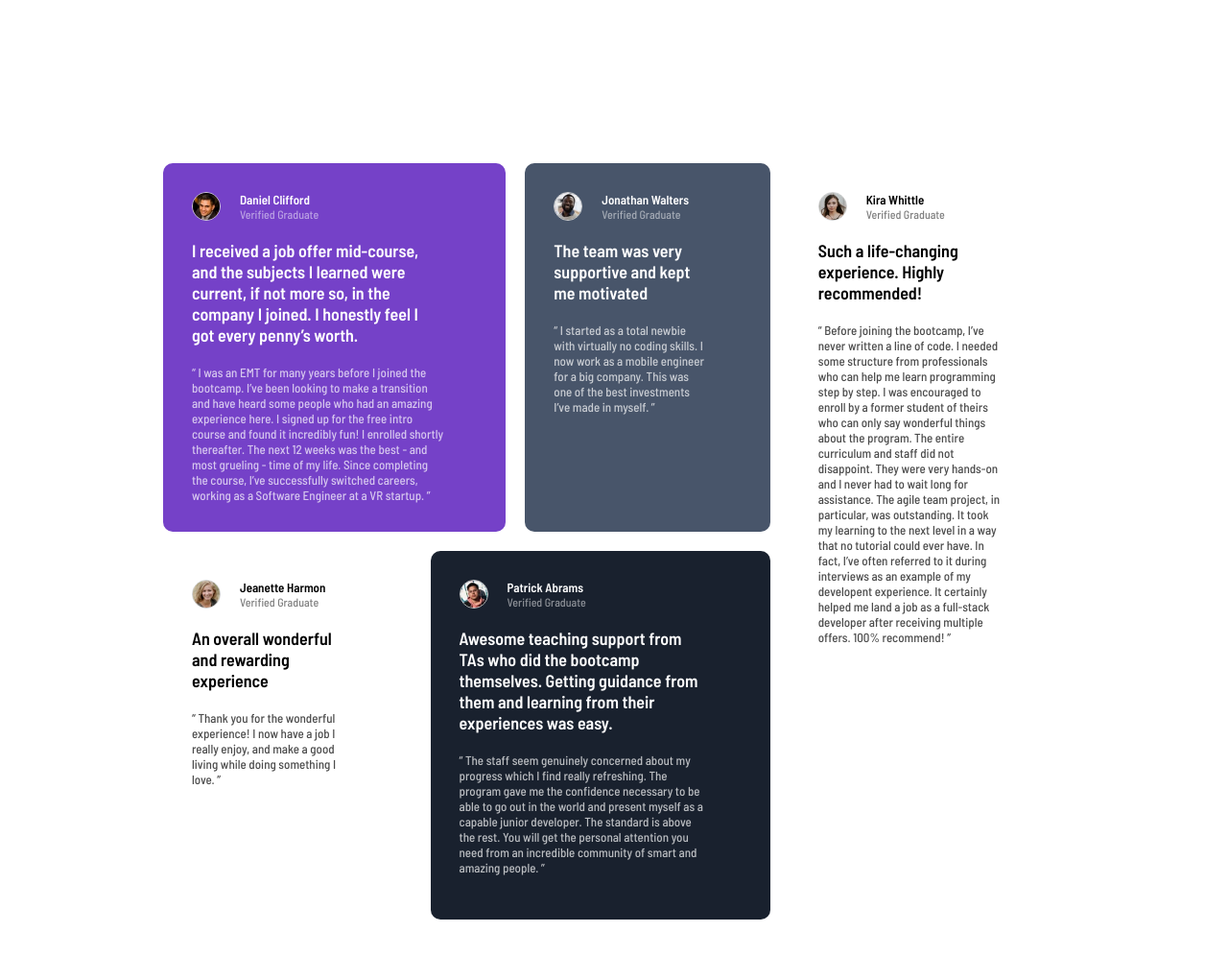
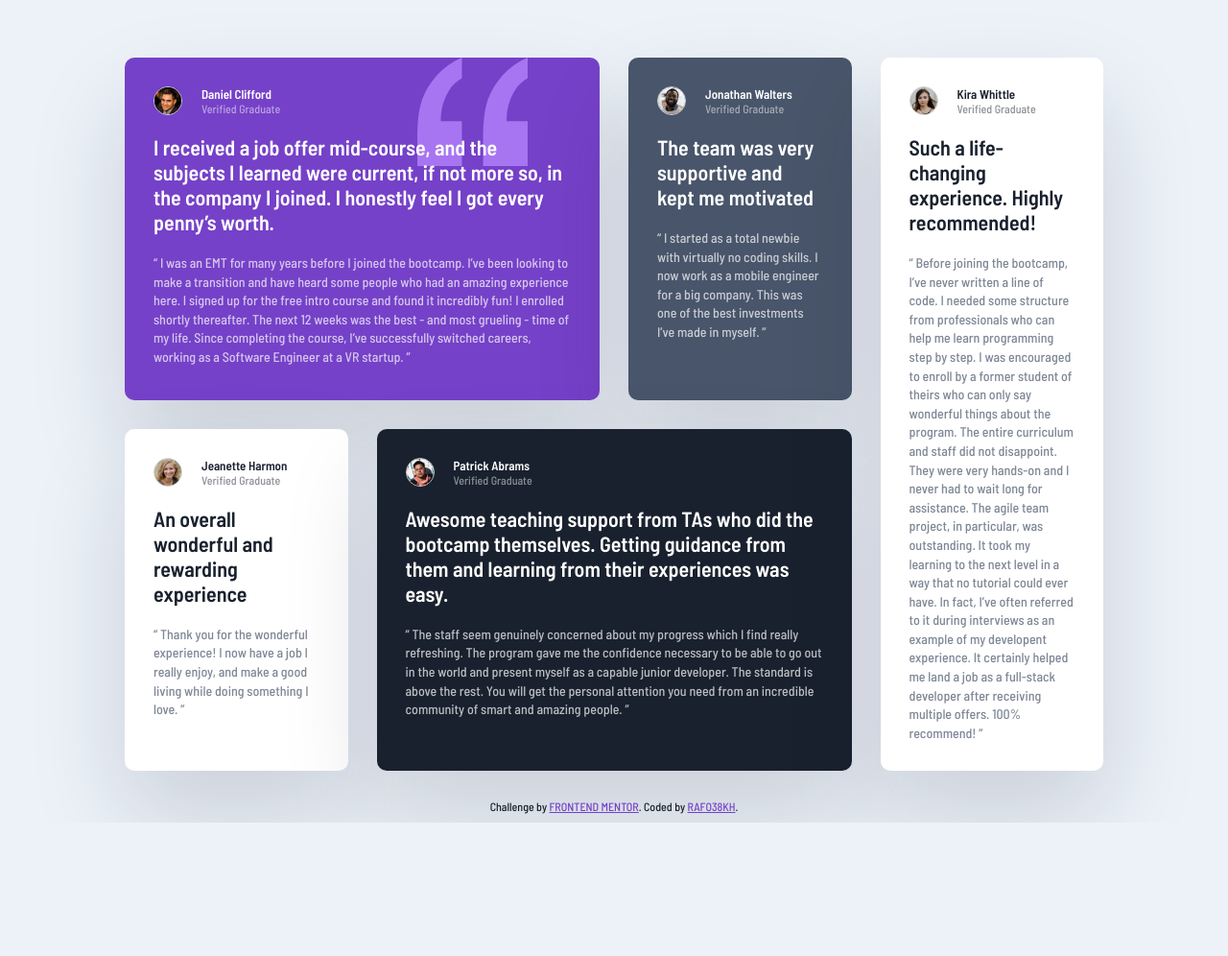
Before and after one commit to rafo38kh/testimonials-grid-section, a website: page index.html in a window 1280 px wide. Shown: the whole page at 96% size. After the commit the page ends 857 px from the top, so only its background shows below. Drawn offline with Linux system fonts and the light colour scheme.

Commit message:
mobile and desktop

```diff
--- a/index.html
+++ b/index.html
@@ -24,10 +24,9 @@
     <main class="testimonial">
       <div class="testimonial__container">
         <div class="testimonial__box testimonial__box--daniel">
-          <div class="testimonial__box-container">
           <div class="testimonial__person">
             <img
-                src="/images/image-daniel.jpg"
+              src="images/image-daniel.jpg"
               alt=""
               class="testimonial__img"
             />
@@ -38,26 +37,24 @@
           </div>
           <p class="testimonial__description">
             I received a job offer mid-course, and the subjects I learned were
-              current, if not more so, in the company I joined. I honestly feel
-              I got every penny’s worth.
+            current, if not more so, in the company I joined. I honestly feel I
+            got every penny’s worth.
           </p>
           <p class="testimonial__paragraph">
             “ I was an EMT for many years before I joined the bootcamp. I’ve
-              been looking to make a transition and have heard some people who
-              had an amazing experience here. I signed up for the free intro
-              course and found it incredibly fun! I enrolled shortly thereafter.
-              The next 12 weeks was the best - and most grueling - time of my
-              life. Since completing the course, I’ve successfully switched
-              careers, working as a Software Engineer at a VR startup. ”
+            been looking to make a transition and have heard some people who had
+            an amazing experience here. I signed up for the free intro course
+            and found it incredibly fun! I enrolled shortly thereafter. The next
+            12 weeks was the best - and most grueling - time of my life. Since
+            completing the course, I’ve successfully switched careers, working
+            as a Software Engineer at a VR startup. ”
           </p>
-          </div>
         </div>
 
         <div class="testimonial__box testimonial__box--jonathan">
-          <div class="testimonial__box-container">
           <div class="testimonial__person">
             <img
-                src="/images/image-jonathan.jpg"
+              src="images/image-jonathan.jpg"
               alt=""
               class="testimonial__img"
             />
@@ -70,17 +67,15 @@
             The team was very supportive and kept me motivated
           </p>
           <p class="testimonial__paragraph">
-              “ I started as a total newbie with virtually no coding skills. I
-              now work as a mobile engineer for a big company. This was one of
-              the best investments I’ve made in myself. ”
+            “ I started as a total newbie with virtually no coding skills. I now
+            work as a mobile engineer for a big company. This was one of the
+            best investments I’ve made in myself. ”
           </p>
         </div>
-        </div>
         <div class="testimonial__box testimonial__box--jeanette">
-          <div class="testimonial__box-container">
           <div class="testimonial__person">
             <img
-                src="/images/image-jeanette.jpg"
+              src="images/image-jeanette.jpg"
               alt=""
               class="testimonial__img"
             />
@@ -92,18 +87,15 @@
           <p class="testimonial__description">
             An overall wonderful and rewarding experience
           </p>
-            <p class="testimonial__paragraph">
-              “ Thank you for the wonderful experience! I now have a job I
-              really enjoy, and make a good living while doing something I love.
-              ”
+          <p class="testimonial__paragraph testimonial__paragraph--jeanette">
+            “ Thank you for the wonderful experience! I now have a job I really
+            enjoy, and make a good living while doing something I love. ”
           </p>
         </div>
-        </div>
         <div class="testimonial__box testimonial__box--patrick">
-          <div class="testimonial__box-container">
           <div class="testimonial__person">
             <img
-                src="/images/image-patrick.jpg"
+              src="images/image-patrick.jpg"
               alt=""
               class="testimonial__img"
             />
@@ -118,23 +110,17 @@
             easy.
           </p>
           <p class="testimonial__paragraph">
-              “ The staff seem genuinely concerned about my progress which I
-              find really refreshing. The program gave me the confidence
-              necessary to be able to go out in the world and present myself as
-              a capable junior developer. The standard is above the rest. You
-              will get the personal attention you need from an incredible
-              community of smart and amazing people. ”
+            “ The staff seem genuinely concerned about my progress which I find
+            really refreshing. The program gave me the confidence necessary to
+            be able to go out in the world and present myself as a capable
+            junior developer. The standard is above the rest. You will get the
+            personal attention you need from an incredible community of smart
+            and amazing people. ”
           </p>
         </div>
-        </div>
         <div class="testimonial__box testimonial__box--kira">
-          <div class="testimonial__box-container">
           <div class="testimonial__person">
-              <img
-                src="/images/image-kira.jpg"
-                alt=""
-                class="testimonial__img"
-              />
+            <img src="images/image-kira.jpg" alt="" class="testimonial__img" />
             <div class="testimonial__info">
               <h1 class="testimonial__name">Kira Whittle</h1>
               <p class="testimonial__txt">Verified Graduate</p>
@@ -143,23 +129,39 @@
           <p class="testimonial__description">
             Such a life-changing experience. Highly recommended!
           </p>
-            <p class="testimonial__paragraph">
-              “ Before joining the bootcamp, I’ve never written a line of code.
-              I needed some structure from professionals who can help me learn
+          <p class="testimonial__paragraph testimonial__paragraph--kira">
+            “ Before joining the bootcamp, I’ve never written a line of code. I
+            needed some structure from professionals who can help me learn
             programming step by step. I was encouraged to enroll by a former
             student of theirs who can only say wonderful things about the
             program. The entire curriculum and staff did not disappoint. They
-              were very hands-on and I never had to wait long for assistance.
-              The agile team project, in particular, was outstanding. It took my
+            were very hands-on and I never had to wait long for assistance. The
+            agile team project, in particular, was outstanding. It took my
             learning to the next level in a way that no tutorial could ever
             have. In fact, I’ve often referred to it during interviews as an
             example of my developent experience. It certainly helped me land a
-              job as a full-stack developer after receiving multiple offers.
-              100% recommend! ”
+            job as a full-stack developer after receiving multiple offers. 100%
+            recommend! ”
           </p>
         </div>
       </div>
-      </div>
     </main>
+    <footer>
+      <p class="attribution">
+        Challenge by
+        <a
+          class="attribution__link"
+          href="https://www.frontendmentor.io?ref=challenge"
+          target="_blank"
+          >Frontend Mentor</a
+        >. Coded by
+        <a
+          class="attribution__link"
+          href="https://github.com/rafo38kh"
+          target="_blank"
+          >rafo38kh</a
+        >.
+      </p>
+    </footer>
   </body>
 </html>
--- a/scss/_base.scss
+++ b/scss/_base.scss
@@ -20,7 +20,11 @@ html {
 }
 
 body {
+  background-color: $color-lightBlue;
   font-size: 1.6rem;
   font-family: "Barlow Semi Condensed", sans-serif;
-  // - Weights: 500, 600
+  min-height: 100vh;
+  display: grid;
+  grid-template-rows: 1fr auto;
+  justify-items: center;
 }
--- a/scss/_component.scss
+++ b/scss/_component.scss
@@ -5,10 +5,15 @@
   font-weight: 500;
   &__box {
     border-radius: 1rem;
+    padding: 3rem;
+    box-shadow: rgba(17, 12, 46, 0.15) 0px 48px 100px 0px;
 
     &--daniel {
       background-color: $color-violet;
       color: $color-White;
+      background-image: url(../images/bg-pattern-quotation.svg);
+      background-repeat: no-repeat;
+      background-position: 21rem 0rem;
     }
 
     &--jonathan {
@@ -18,6 +23,7 @@
 
     &--jeanette {
       background-color: $color-White;
+      color: $color-darkBlue;
     }
 
     &--patrick {
@@ -27,10 +33,13 @@
 
     &--kira {
       background-color: $color-White;
+      color: $color-darkBlue;
     }
 
-    @media (min-width: 1140px) {
+    @media (min-width: 810px) {
       &--daniel {
+        background-position: right 7.5rem top 0rem;
+        background-size: 11.5rem;
         grid-column: 1/3;
         grid-row: 1/2;
       }
@@ -51,6 +60,27 @@
       }
 
       &--kira {
+        grid-column: 1/4;
+        grid-row: 3/4;
+      }
+    }
+
+    @media (min-width: 1140px) {
+      &--daniel {
+        background-position: right 7.5rem top 0rem;
+        background-size: 11.5rem;
+      }
+
+      //   &--jonathan {
+      //   }
+
+      //   &--jeanette {
+      //   }
+
+      //   &--patrick {
+      //   }
+
+      &--kira {
         grid-column: 4/5;
         grid-row: 1/3;
       }
@@ -69,8 +99,8 @@
     border: 1px solid $color-lightGray;
   }
 
-  &__info {
-  }
+  //   &__info {
+  //   }
 
   &__name {
     font-size: 1.3rem;
@@ -87,10 +117,47 @@
     font-size: 1.8rem;
     font-weight: 600;
     margin: 2rem 0;
+    @media (min-width: 1140px) {
+      padding: 0;
+      font-size: 2.2rem;
+    }
   }
 
   &__paragraph {
     padding-right: 3.5rem;
     opacity: 0.7;
+    @media (min-width: 1140px) {
+      font-size: 1.4rem;
+      line-height: 1.4;
+      padding: 0;
+      &--jeanette {
+        color: $color-blue;
+      }
+      &--kira {
+        color: $color-blue;
+      }
+    }
   }
 }
+
+.attribution {
+  width: 100%;
+  font-size: clamp(1rem, 2vw, 1.2rem);
+  text-align: center;
+  margin: 0 auto;
+  padding: 3rem 0 1rem 0;
+  color: $color-darkBlue;
+  transition: all 0.2s;
+
+  &__link:link,
+  &__link:visited {
+    text-transform: uppercase;
+    color: $color-violet;
+    transition: all 0.2s;
+  }
+
+  &__link:hover,
+  &__link:active {
+    color: $color-darkBlue;
+  }
+}
--- a/scss/_layout.scss
+++ b/scss/_layout.scss
@@ -3,14 +3,16 @@
   display: flex;
   flex-direction: column;
   gap: 2rem;
+  @media (min-width: 810px) {
+    display: grid;
+    grid-template-columns: repeat(3, 1fr);
+    grid-template-rows: repeat(3, 1fr);
+  }
   @media (min-width: 1140px) {
-    padding: 17rem;
-    display: grid;
-    grid-template-columns: repeat(3, auto);
+    padding: 6rem 13rem 0 13rem;
+    // display: grid;
+    grid-template-columns: repeat(4, 1fr);
     grid-template-rows: repeat(2, 1fr);
+    gap: 3rem;
   }
 }
-
-.testimonial__box-container {
-  padding: 3rem 3rem;
-}
```
Also changed, not shown: css/style.css, 1 other file. Lines whose indentation alone changed are shown as unchanged.
